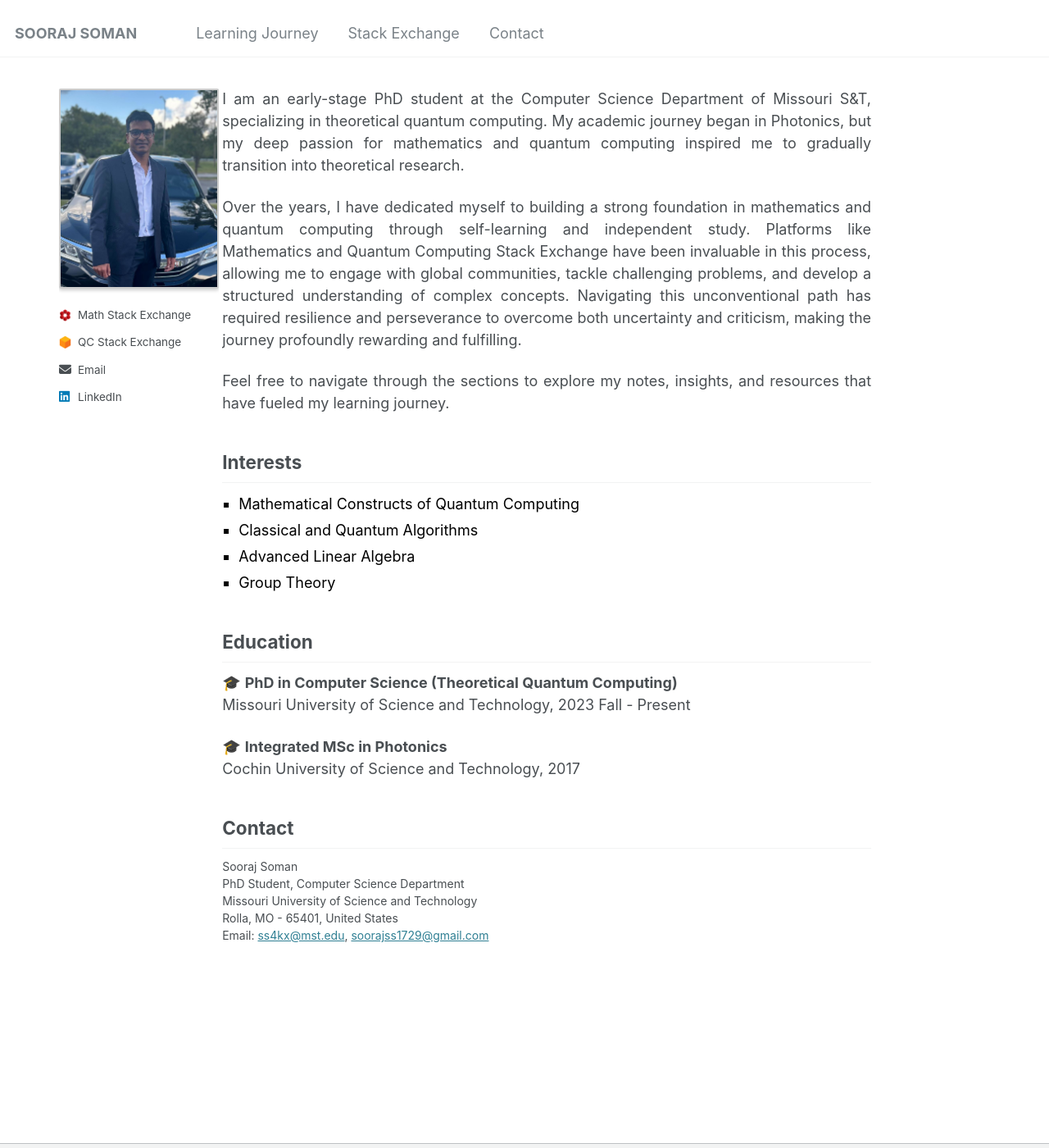
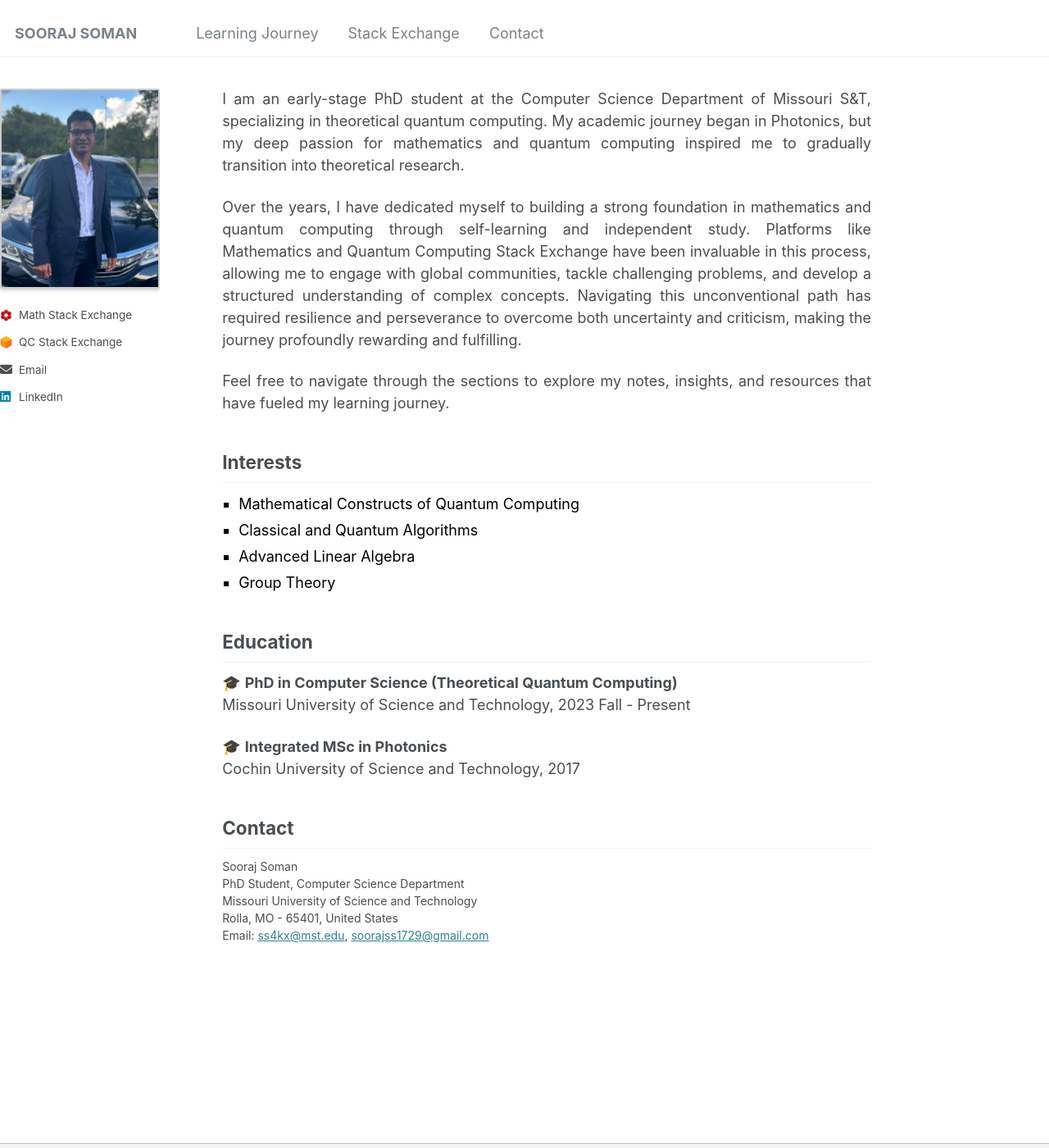
Before and after one commit to soorajss1729/soorajss1729.github.io, a Jekyll site: the page built from _pages/about.md, in a window 1280 px wide and 1400 px high. Shown: the whole window at 82% size. Built offline with Jekyll 4.4.1, drawn with Linux system fonts in a browser that asks for light colours.

Commit message:
Update _sidebar.scss

```diff
--- a/_sass/_sidebar.scss
+++ b/_sass/_sidebar.scss
@@ -77,8 +77,8 @@
    ========================================================================== */
 .sidebar {
   margin-top: 4em;       /* Remove top margin */
-  margin-left:4em;
-  margin-right:4em;
+  margin-left:0em;
+  margin-right:0em;
   padding-top: 0em;    /* Uniform padding for alignment */
   padding-left: 0em;   /* Match left space */
 }
```
